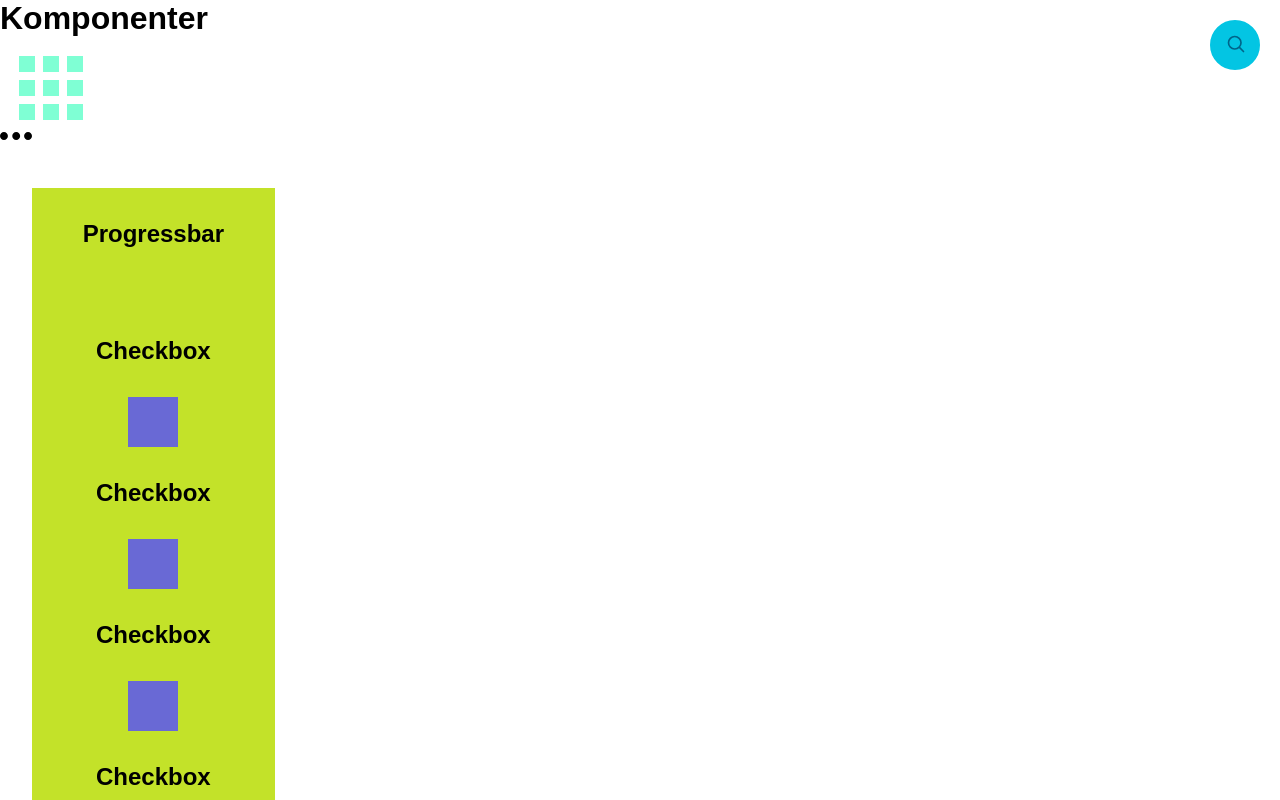
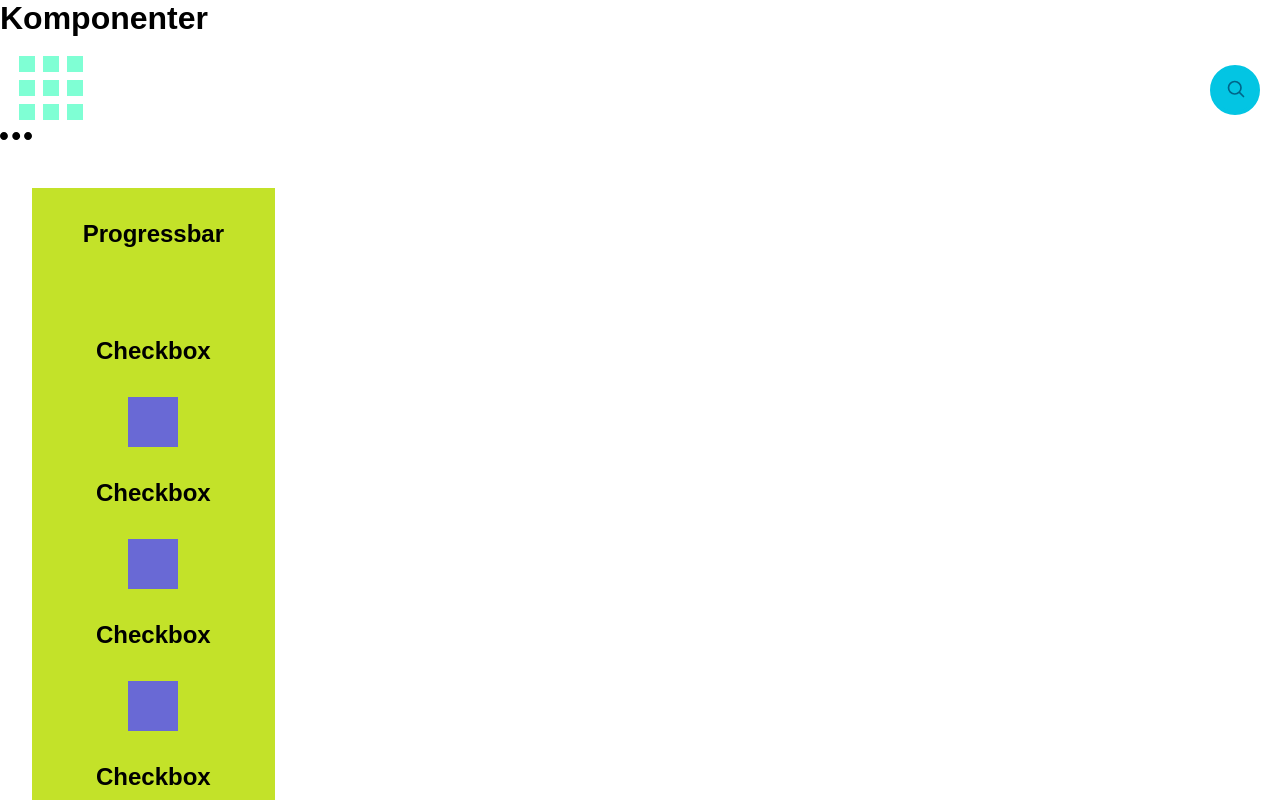
Before and after one commit to ZBajie/komponenter_Lars, a React (Vite) app: page / in a window 1280 px wide. Shown: the top 800 px of the page. Built offline with nearby package versions, Linux system fonts and the light colour scheme.

Commit message:
fick flytta lite p.g.a döljer knappen för navbar

```diff
--- a/src/components/SearchBtn/SearchBtn.scss
+++ b/src/components/SearchBtn/SearchBtn.scss
@@ -2,7 +2,7 @@
 
 .search-container {
   position: fixed;
-  top: 20px;
+  top: 65px;
   right: 20px;
   width: auto;
   display: flex;
```
